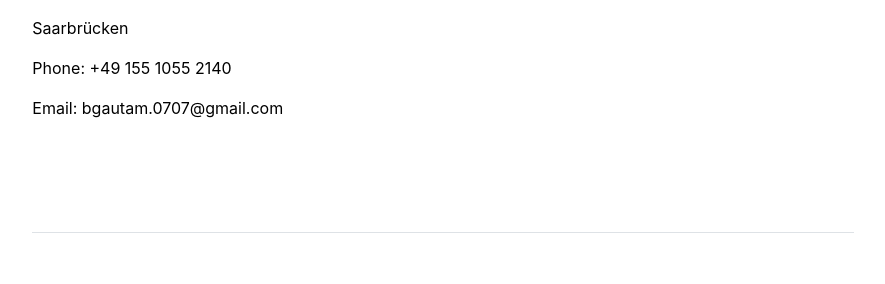
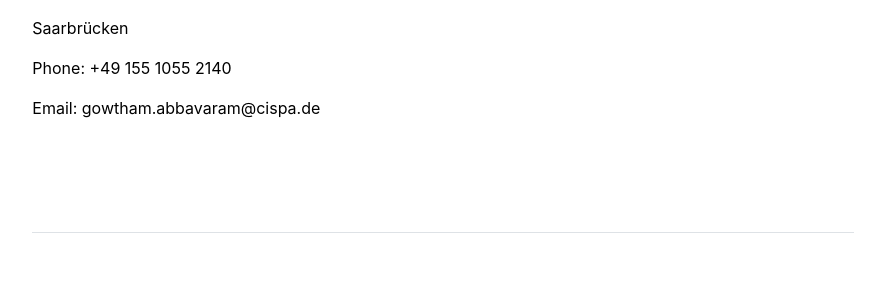
Before and after one commit to gautam0707/gautam0707.github.io, a Jekyll site: the page built from contact.md, in a window 1280 px wide. Shown: the part 356-640 px from the top of the page, without its empty margins (197-1082 px from the left). Built offline with Jekyll 4.4.1, drawn with Linux system fonts in a browser that asks for light colours; a style sheet for code colours, icons or effects is not loaded.

Commit message:
Update settings.yml

```diff
--- a/_data/settings.yml
+++ b/_data/settings.yml
@@ -22,4 +22,4 @@ social:
 - {icon: 'fab fa-linkedin', link: 'https://linkedin.com/in/gowthamabbavaram'}
 
 contacts:
-- {name: 'Abbavaram Gowtham Reddy', department: 'CISPA Helmholtz Center for Information Security', institution_address: 'Saarbrücken', phone: '+49 155 1055 2140', email: 'bgautam.0707@gmail.com'}
+- {name: 'Abbavaram Gowtham Reddy', department: 'CISPA Helmholtz Center for Information Security', institution_address: 'Saarbrücken', phone: '+49 155 1055 2140', email: 'gowtham.abbavaram@cispa.de'}
```
